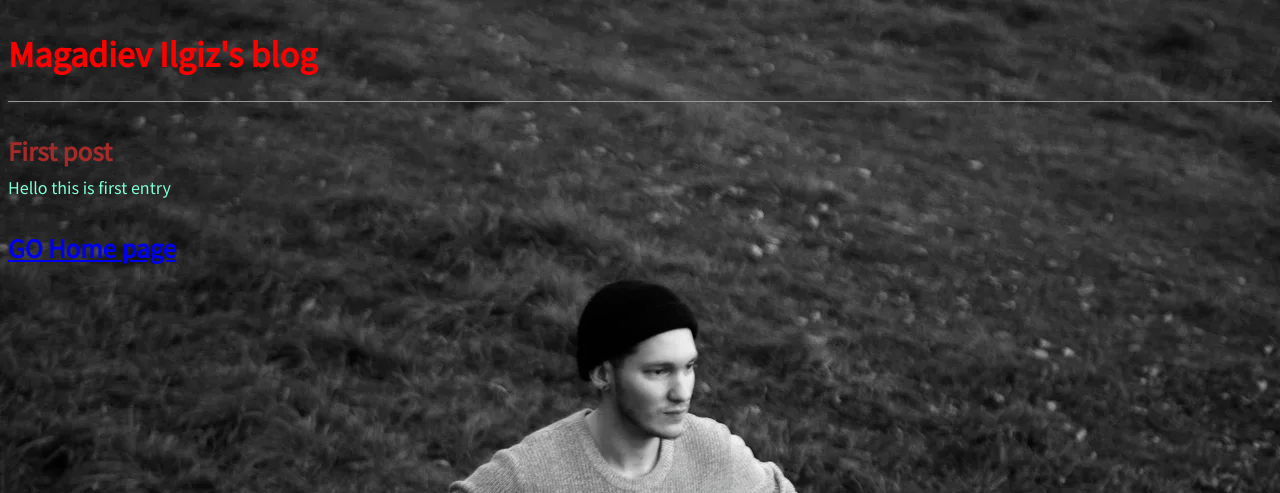
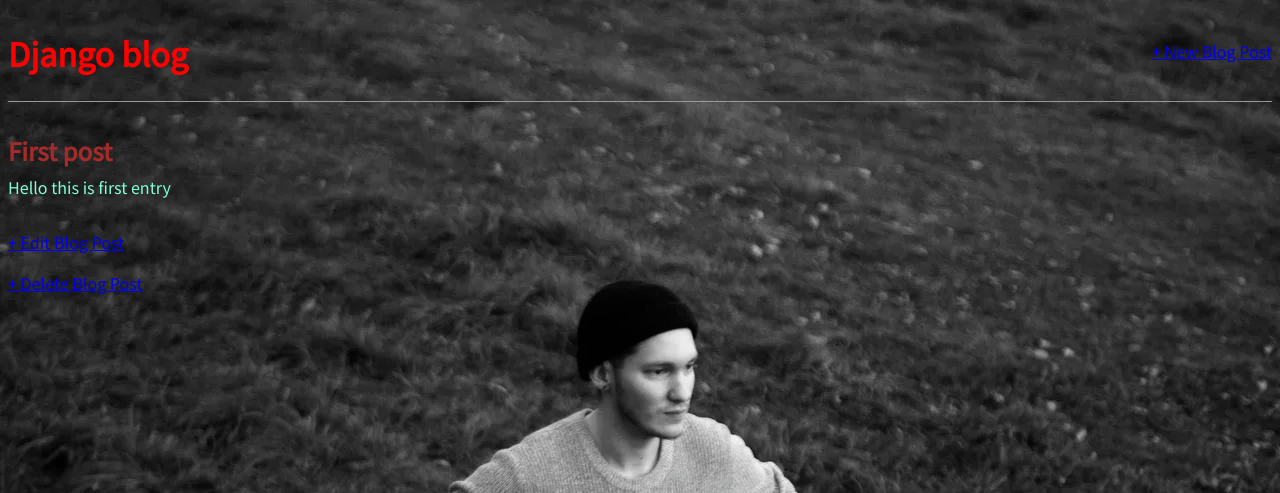
Before and after one commit to Swanger-Iz/blog_app, a Django app: page /post/1/ in a window 1280 px wide. Shown: the top 493 px of the page. Run offline with Django 3.2, Linux system fonts and the light colour scheme; data comes from the database, SQL or seed files in the repository; both versions use the stored data as it was after the commit.

Commit message:
made CRUD funcionality

```diff
--- a/blog/models.py
+++ b/blog/models.py
@@ -1,4 +1,5 @@
 from django.db import models
+from django.urls import reverse
 
 # Create your models here.
 
@@ -12,3 +13,6 @@ class Post(models.Model):
 
     def __str__(self) -> str:
         return self.title
+
+    def get_absolute_url(self):
+        return reverse('post_detail', args=[str(self.id)])
--- a/blog/urls.py
+++ b/blog/urls.py
@@ -3,9 +3,19 @@
 from django.conf.urls import url
 from django.urls import path
 
-from .views import BlogListView, BlogDetailView
+from .views import (
+    BlogListView,
+    BlogDetailView,
+    BlogCreateView,
+    BlogUpdateView,
+    BlogDeleteView
+    )
+
 
 urlpatterns = [
     path('post/<int:pk>/', BlogDetailView.as_view(), name='post_detail'),
     path('', BlogListView.as_view(), name='home'),
+    path('post/new/', BlogCreateView.as_view(), name='post_new'),
+    path('post/<int:pk>/edit/', BlogUpdateView.as_view(), name='post_edit'),
+    path('post/<int:pk>/delete/', BlogDeleteView.as_view(), name='post_delete')
 ]
--- a/blog/views.py
+++ b/blog/views.py
@@ -1,6 +1,9 @@
 from django.db import models
 from django.shortcuts import render
+from django.urls.base import reverse
 from django.views.generic import ListView, DetailView
+from django.views.generic.edit import CreateView, UpdateView, DeleteView
+from django.urls import reverse_lazy
 
 from .models import Post
 # Create your views here.
@@ -12,3 +15,18 @@ class BlogListView(ListView):
 class BlogDetailView(DetailView):
     model = Post
     template_name = 'post_detail.html'
+
+class BlogCreateView(CreateView):
+    model = Post
+    template_name = 'post_new.html'
+    fields = ['title', 'author', 'body']
+
+class BlogUpdateView(UpdateView):
+    model = Post
+    template_name = 'post_edit.html'
+    fields = ['title', 'body']
+
+class BlogDeleteView(DeleteView):
+    model = Post
+    template_name = 'post_delete.html'
+    success_url = reverse_lazy('home')
--- a/templates/base.html
+++ b/templates/base.html
@@ -3,14 +3,20 @@
 <html>
 <head>
     <title>Django blog</title>
-        <link href="https://fonts.googleapis.com/css?family=Source+Sans+Pro:400" rel="stylesheet">
+    <link href="https://fonts.googleapis.com/css?family=Source+Sans+Pro:400"
+    rel="stylesheet">
     <link href="{% static 'css/base.css' %}" rel="stylesheet">
 </head>
 <body>
+    <div>
     <header>
-        <h1><a href="{% url 'home' %}">Magadiev Ilgiz's blog</a></h1>
+        <div class="nav-left">
+            <h1><a href="{% url 'home' %}">Django blog</a></h1>
+        </div>
+            <div class="nav-right">
+            <a href="{% url 'post_new' %}">+ New Blog Post</a>
+        </div>
     </header>
-    <div>
     {% block content %}
     {% endblock content %}
     </div>
--- a/templates/post_detail.html
+++ b/templates/post_detail.html
@@ -5,7 +5,7 @@
         <h2>{{ object.title }}</h2>
         <p>{{ object.body }}</p>
     </div>
-    <div>
-        <h2><a href="{% url 'home' %}">GO Home page</a></h2>
-    </div>
+
+    <a href="{% url 'post_edit' post.pk %}">+ Edit Blog Post</a>
+    <p><a href="{% url 'post_delete' post.pk %}">+ Delete Blog Post</a></p>
 {% endblock content %}
```
Also changed, not shown: blog/tests.py (+22 -0 lines), templates/post_delete.html (added, +9 -0 lines), templates/post_edit.html (added, +9 -0 lines), templates/post_new.html (added, +9 -0 lines), db.sqlite3. Lines whose indentation alone changed are shown as unchanged.
